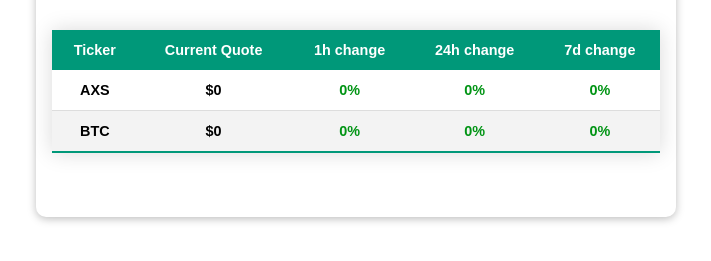
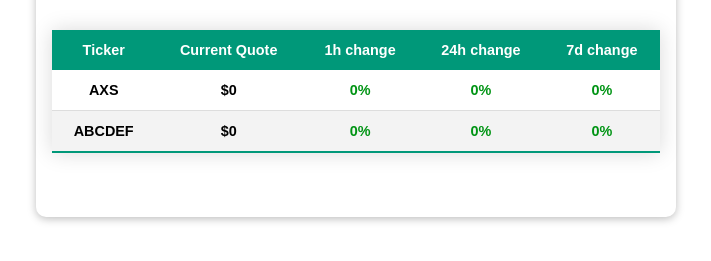
Before and after one commit to maurycyszpak/CryptoFundDash, a plain HTML site: page index.html in a window 1280 px wide. Shown: the part 327-588 px from the top of the page, without its empty margins (284-995 px from the left). Drawn offline with nearby package versions, Linux system fonts and the light colour scheme.

Commit message:
ABCDEF w htmlu

```diff
--- a/index.html
+++ b/index.html
@@ -41,7 +41,7 @@
                 <td v-bind:class="AXS_price_change_perc_7d >= 0 ? 'green' : 'red'">{{AXS_price_change_perc_7d}}%</td>
             </tr>
             <tr class="active-row">
-              <td>BTC</td>
+              <td>ABCDEF</td>
               <td>${{ BTC_currQuote }}</td>
                 <td v-bind:class="BTC_price_change_perc_1h >= 0 ? 'green' : 'red'">{{BTC_price_change_perc_1h}}%</td>
                 <td v-bind:class="BTC_price_change_perc_24h >= 0 ? 'green' : 'red'">{{BTC_price_change_perc_24h}}%</td>
```
